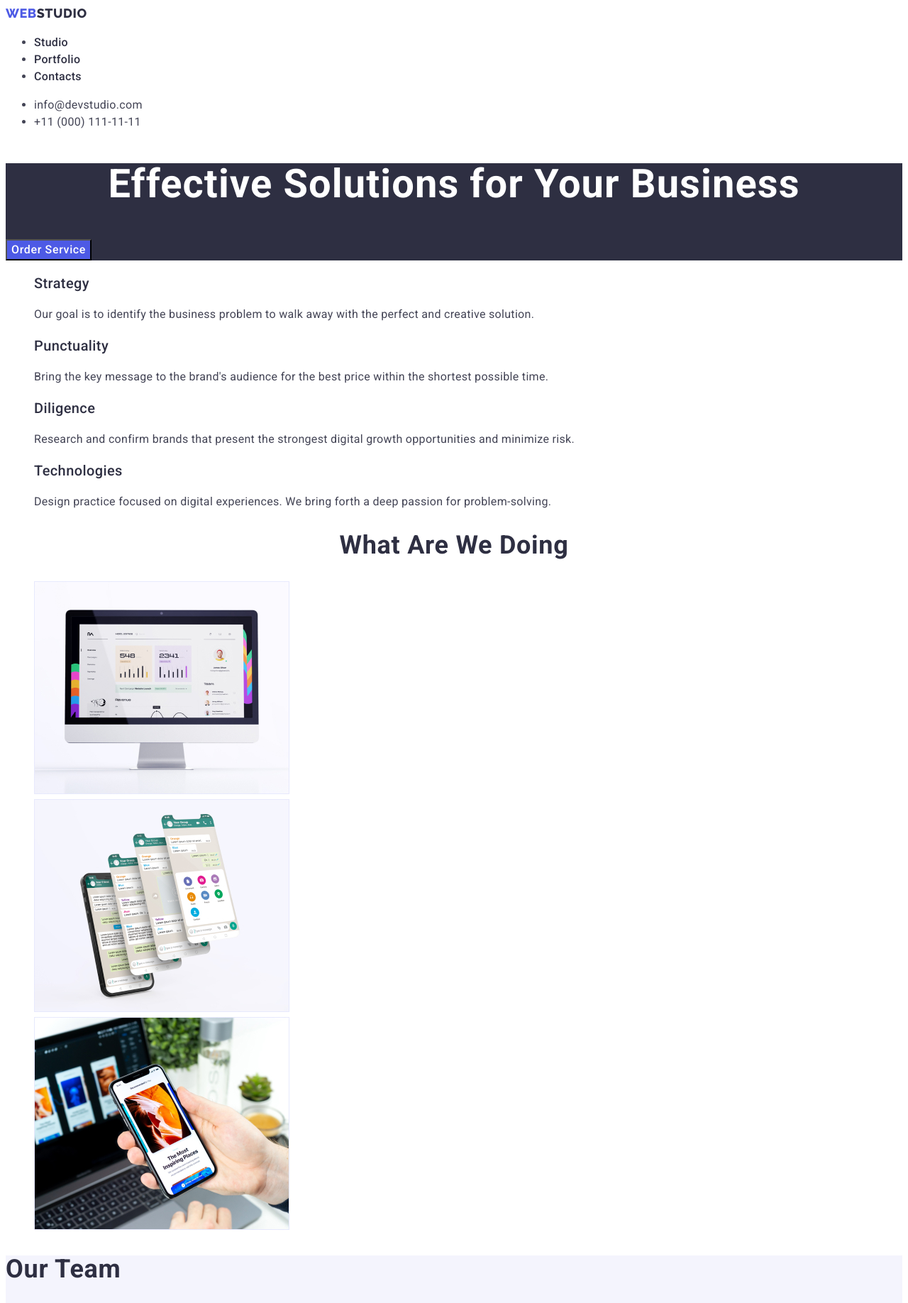
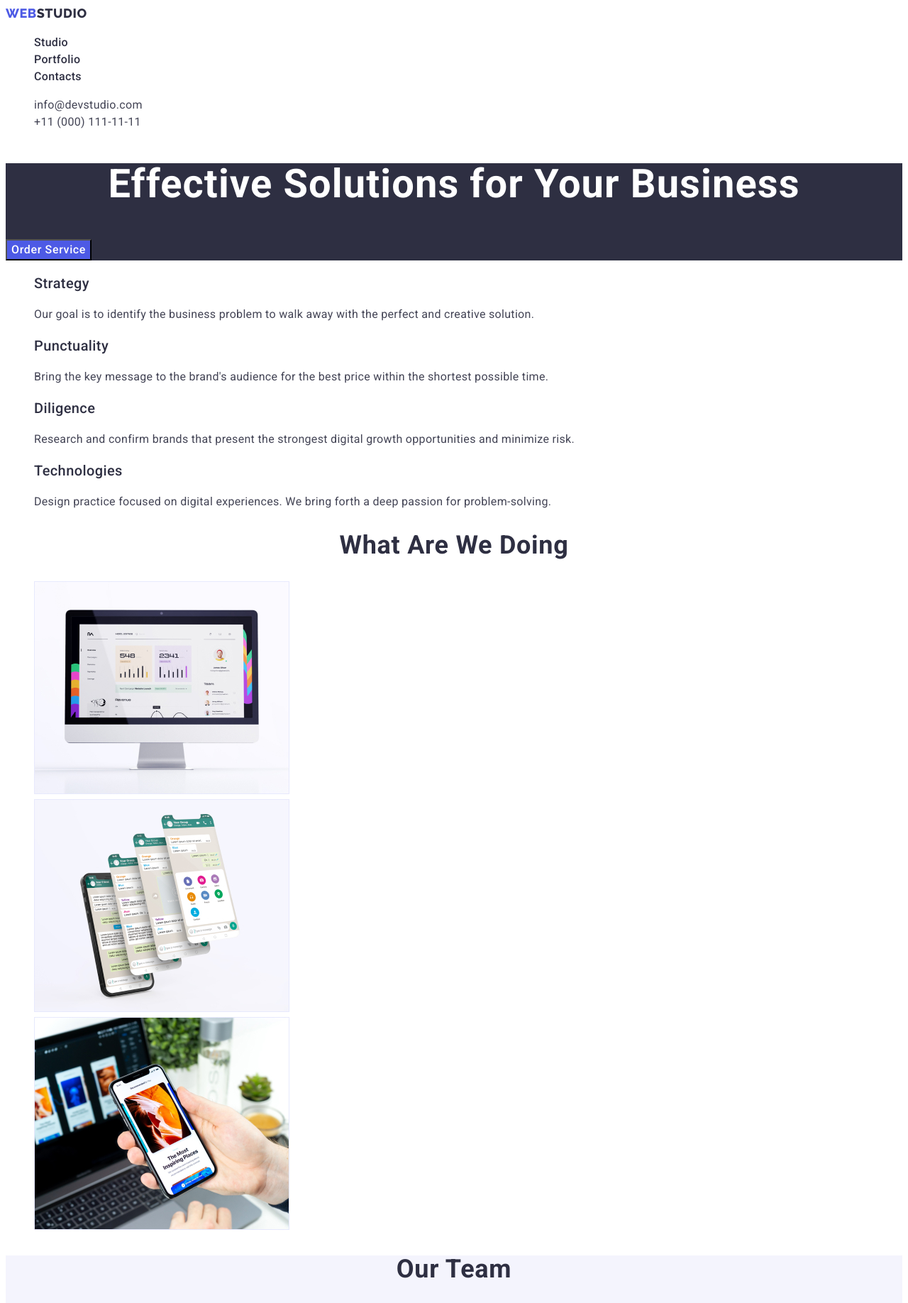
Before and after one commit to vl-brrr/goit-markup-hw-02, a plain HTML site: page index.html in a window 1280 px wide. Shown: the top 1836 px of the page at 71% size. Drawn offline with Linux system fonts and the light colour scheme.

Commit message:
hm #2 (5.0)

```diff
--- a/css/styles.css
+++ b/css/styles.css
@@ -133,6 +133,7 @@ body {
   letter-spacing: 0.02em;
   text-transform: capitalize;
   color: var(--navy-blue);
+  text-align: center;
 }
 .team-card-list {
   background-color: var(--white);
--- a/index.html
+++ b/index.html
@@ -15,14 +15,14 @@
   <header>
     <nav>
       <a href="./index.html" class="logo link">Web<span class="logo-span">Studio</span></a>
-      <ul>
+      <ul class="list">
         <li><a href="./index.html" class="navigation-link link">Studio</a></li>
         <li><a href="./portfolio.html" class="navigation-link link">Portfolio</a></li>
         <li><a href="" class="navigation-link link">Contacts</a></li>
       </ul>
     </nav>
-    <address class="contacts list">
-      <ul>
+    <address class="contacts">
+      <ul class="list">
         <li><a href="mailto:info@devstudio.com" class="contacts-links link">info@devstudio.com</a></li>
         <li><a href="tel:+110001111111" class="contacts-links link">+11 (000) 111-11-11</a></li>
       </ul>
```
Also changed, not shown: portfolio.html (+3 -3 lines).
